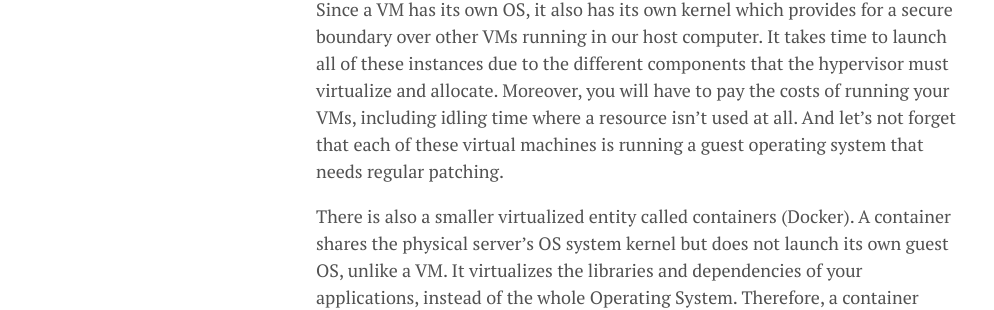
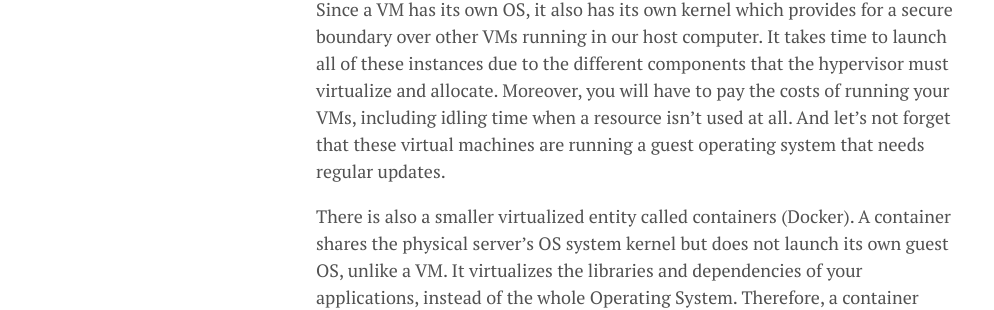
Before and after one commit to lgeurts/lgeurts.github.io, a Jekyll site: the page built from _posts/2022-03-29-what-is-serverless-computing.md, in a window 1280 px wide. Shown: the part 933-1243 px from the top of the page, without its empty margins (0-994 px from the left). Built offline with Jekyll 4.4.1, drawn with Linux system fonts in a browser that asks for light colours; nearby versions of some CDN libraries; comment, search, counter and statistics services are not loaded.

Commit message:
Update 2022-03-29-what-is-serverless-computing.md

```diff
--- a/_posts/2022-03-29-what-is-serverless-computing.md
+++ b/_posts/2022-03-29-what-is-serverless-computing.md
@@ -17,7 +17,7 @@
 
 Cloud Computing ushered a new era of on-demand virtual machines (VMs) that you can use to launch online solutions in a matter of minutes instead of days or weeks. Ae bare-metal server runs the host OS and the virtualization layer which produces tens or hundreds of virtual machines. This pool of virtual machines is sharing the CPU cores, RAM, network bandwidth, and local storage of the server. So if a machine running in your local infrastructure has XX CPU cores, then you can roughly launch XX virtual machines with 1 CPU core.
 
-Since a VM has its own OS, it also has its own kernel which provides for a secure boundary over other VMs running in our host computer. It takes time to launch all of these instances due to the different components that the hypervisor must virtualize and allocate. Moreover, you will have to pay the costs of running your VMs, including idling time where a resource isn’t used at all. And let's not forget that each of these virtual machines is running a guest operating system that needs regular patching.
+Since a VM has its own OS, it also has its own kernel which provides for a secure boundary over other VMs running in our host computer. It takes time to launch all of these instances due to the different components that the hypervisor must virtualize and allocate. Moreover, you will have to pay the costs of running your VMs, including idling time when a resource isn’t used at all. And let's not forget that these virtual machines are running a guest operating system that needs regular updates.
 
 There is also a smaller virtualized entity called containers (Docker). A container shares the physical server’s OS system kernel but does not launch its own guest OS, unlike a VM. It virtualizes the libraries and dependencies of your applications, instead of the whole Operating System. Therefore, a container doesn’t have its own kernel unlike a VM, so it is not fully isolated to other containers running in the physical host. It’s important to note that a container is primarily used for running applications only, which can also be moved to another host or server if necessary. This is the reason why it is faster to launch a Docker container or a Kubernetes pod compared with an Amazon EC2 instance. Again, it is smaller than a virtual machine and doesn’t run its own guest operating system. A container also works continuously so you will be billed for the total time that this container is running.
 
```
